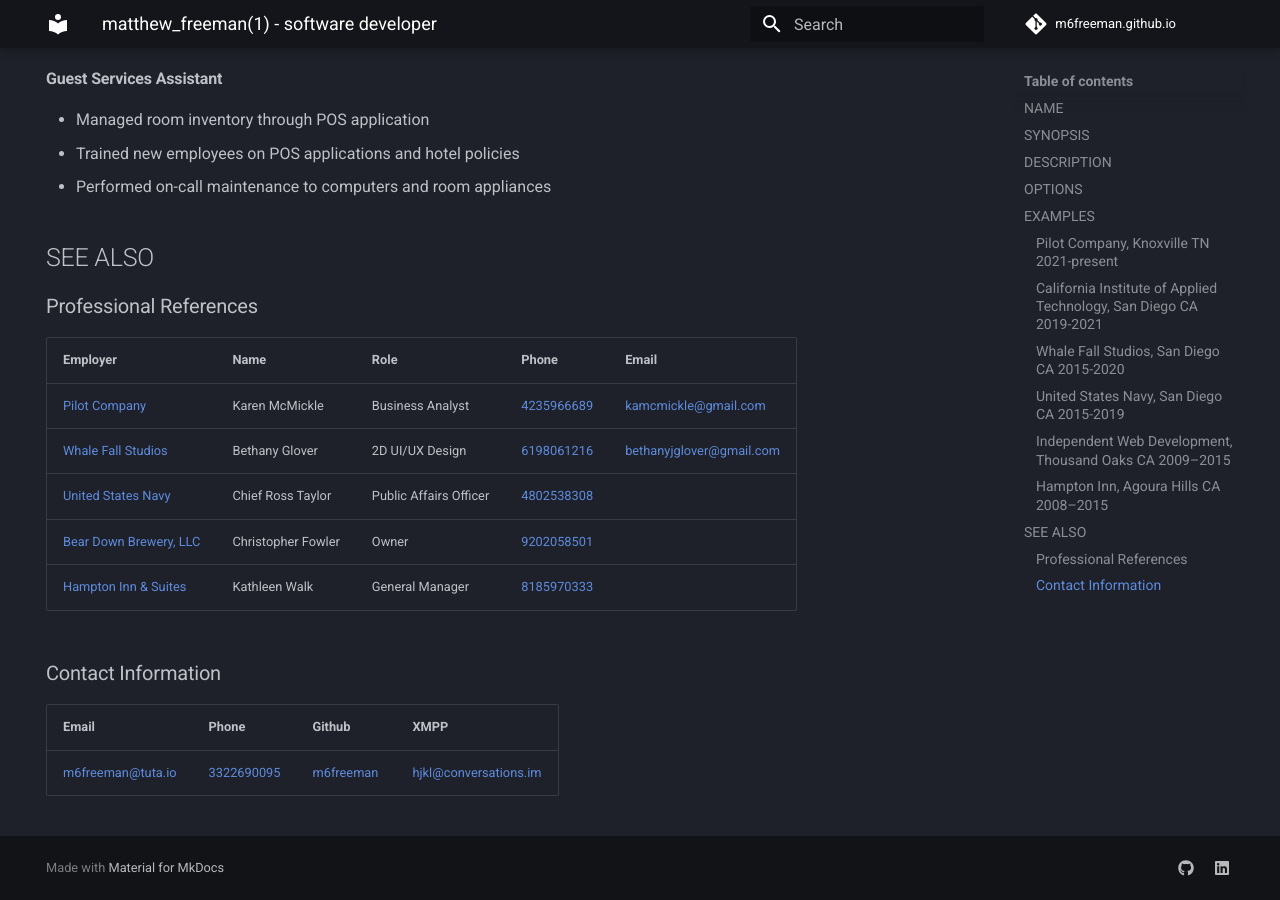
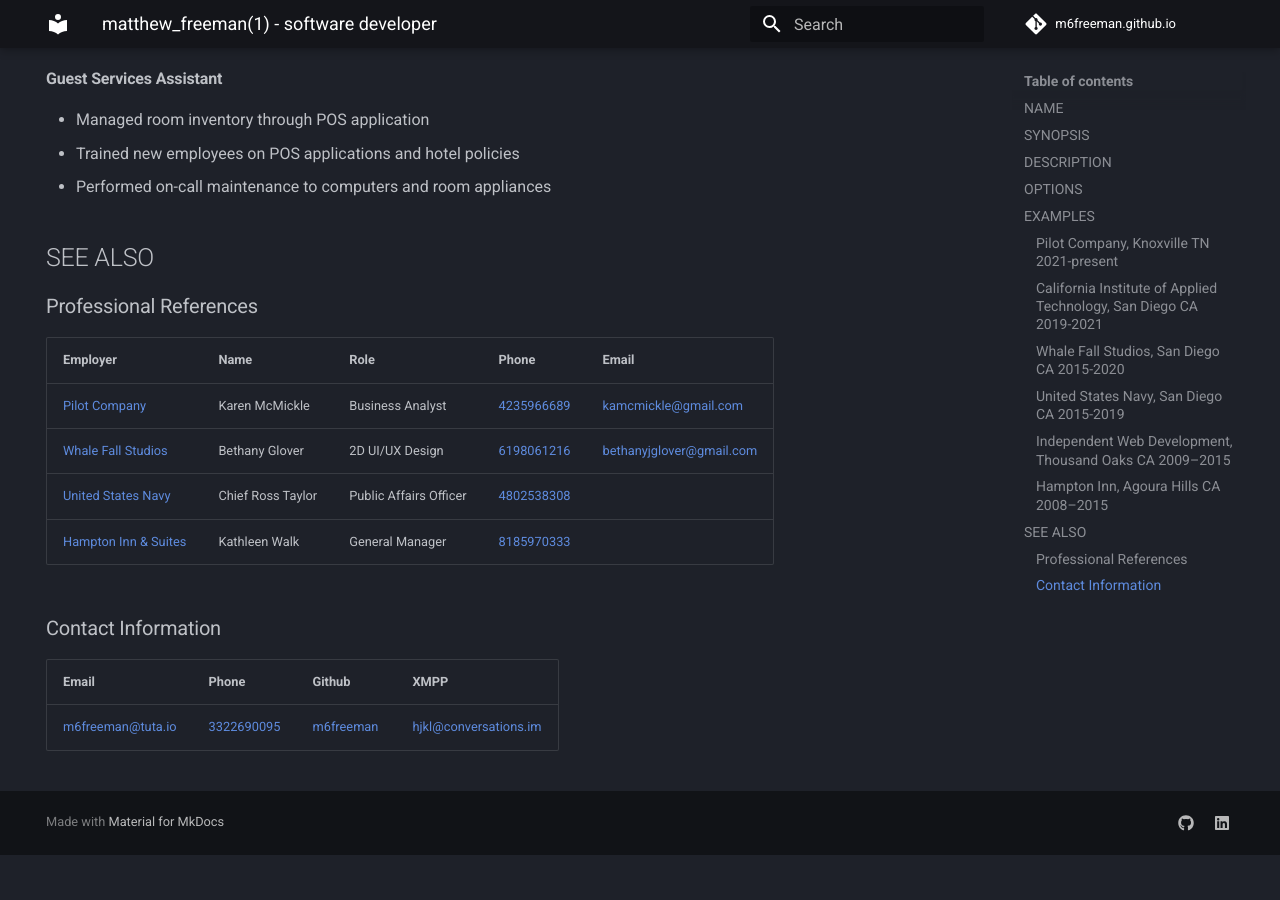
Before and after one commit to m6freeman/m6freeman.github.io, an MkDocs documentation site: the page built from docs/index.md, in a window 1280 px wide and 900 px high, scrolled down 3925 px. Built offline with MkDocs 1.6.1 and Material for MkDocs 9.7.7, drawn with Linux system fonts in a browser that asks for light colours; comment, search, counter and statistics services are not loaded; after the commit the page ends 4780 px from its top, so only the background shows below that.

Commit message:
del: removed reference

```diff
--- a/docs/index.md
+++ b/docs/index.md
@@ -154,7 +154,6 @@
 |[Pilot Company](https://www.pilotcompany.com/)|Karen McMickle|Business Analyst|[4235966689](tel:+14235966689)|[kamcmickle@gmail.com](mailto:kamcmickle@gmail.com)|
 |[Whale Fall Studios](https://m6freeman.itch.io/)|Bethany Glover|2D UI/UX Design|[6198061216](tel:+6198061216)|[bethanyjglover@gmail.com](mailto:bethanyjglover@gmail.com)|
 |[United States Navy](https://www.navy.mil/)|Chief Ross Taylor|Public Affairs Officer|[4802538308](tel:+14802538308)||
-|[Bear Down Brewery, LLC](https://m6freeman.github.io/Bear-Down-Brewery/)|Christopher Fowler|Owner|[9202058501](tel:+19202058501)||
 |[Hampton Inn & Suites](https://www.hilton.com/en/hotels/agocahx-hampton-suites-agoura-hills/)|Kathleen Walk|General Manager|[8185970333](tel:+18185970333)||
 
 ### Contact Information
```
